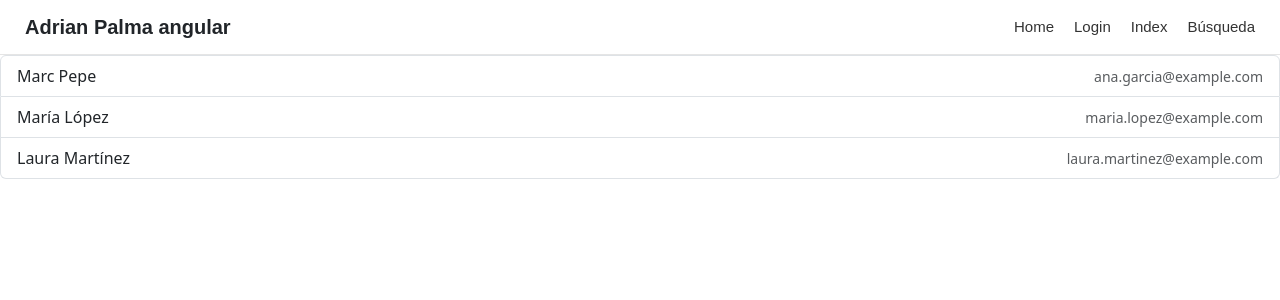
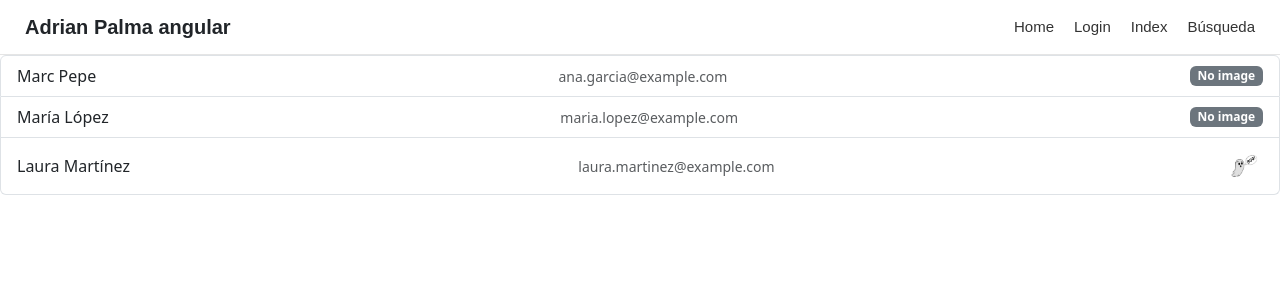
Before and after one commit to AdrianPalmadev/ApiFront, an Angular app: page /index in a window 1280 px wide. Shown: the top 300 px of the page. Built offline with nearby package versions, Linux system fonts and the light colour scheme.

Commit message:
Image added to index if the user has.

```diff
--- a/src/app/pages/index/index.html
+++ b/src/app/pages/index/index.html
@@ -1,8 +1,18 @@
 <div class="list-group mb-4">
     @for (enfermero of enfermeros; track enfermero.id) {
     <div class="list-group-item d-flex justify-content-between align-items-center">
+
         <span>{{ enfermero.nombre }}</span>
+
         <small class="text-muted">{{ enfermero.email }}</small>
+
+        @if (enfermero.img) {
+        <img [src]="enfermero.img" class="rounded-circle object-fit-cover" style="width:40px; height:40px;"
+            alt="Imagen enfermero">
+        } @else {
+        <span class="badge bg-secondary">No image</span>
+        }
+
     </div>
     }
 </div>
--- a/src/app/pages/index/index.ts
+++ b/src/app/pages/index/index.ts
@@ -14,6 +14,7 @@ export class Index {
       nombre: 'Marc Pepe',
       email: 'ana.garcia@example.com',
       trabajando: true,
+      img: null,
     },
     {
       id: 3,
@@ -21,6 +22,7 @@ export class Index {
       nombre: 'Mar\u00eda L\u00f3pez',
       email: 'maria.lopez@example.com',
       trabajando: true,
+      img: null,
     },
     {
       id: 4,
@@ -28,6 +30,7 @@ export class Index {
       nombre: 'Laura Mart\u00ednez',
       email: 'laura.martinez@example.com',
       trabajando: true,
+      img: '/img/boo.jpg',
     },
   ];
 }
```
Lines whose indentation alone changed are shown as unchanged.
